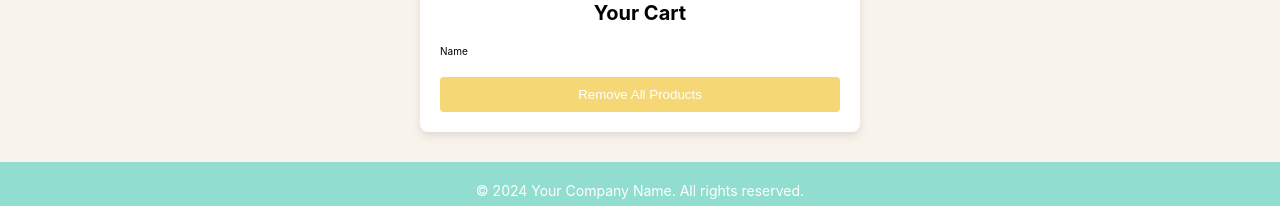
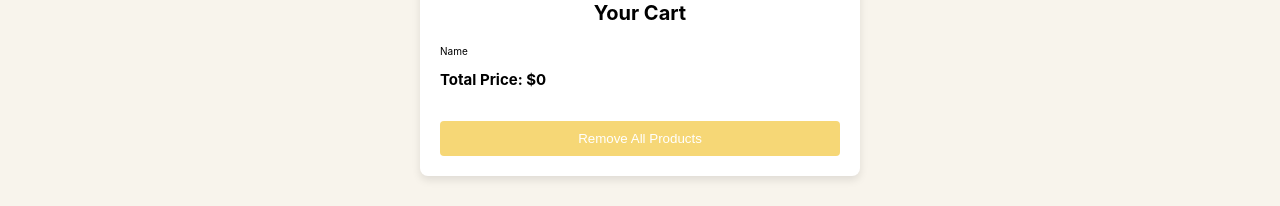
Before and after one commit to fatemeh-z7026/react-shopping-cart, a React (Create React App) app in the folder shoppingcart/: page / in a window 1280 px wide. Shown: the part 447-653 px from the top of the page. Built offline with nearby package versions, Linux system fonts and the light colour scheme.

Commit message:
update total price

```diff
--- a/shoppingcart/src/components/Shop/CartProducts/CartProducts.js
+++ b/shoppingcart/src/components/Shop/CartProducts/CartProducts.js
@@ -3,7 +3,6 @@ import "./CartProducts.css";
 import React, { Component } from "react";
 
 export default class CartProducts extends Component {
-
   render() {
     return (
       <div className="cart-container">
@@ -16,14 +15,20 @@ export default class CartProducts extends Component {
               <span className="item-price">{item.count}</span>
               <button
                 className="remove-item"
-                onClick={()=>this.props.removeCartItem(item.id)}
+                onClick={() => this.props.removeCartItem(item.id)}
               >
                 Remove
               </button>
             </li>
           ))}
         </ul>
-        <button className="remove-all" onClick={this.props.removeAllCartItem}>Remove All Products</button>
+        <div>
+        <h2>Total Price: ${this.props.calculateTotalPrice()}</h2>
+
+          <button className="remove-all" onClick={this.props.removeAllCartItem}>
+            Remove All Products
+          </button>
+        </div>
       </div>
     );
   }
--- a/shoppingcart/src/components/Shop/Shop.js
+++ b/shoppingcart/src/components/Shop/Shop.js
@@ -60,6 +60,7 @@ export default class Shop extends Component {
     this.addProductHandler = this.addProductHandler.bind(this);
     this.removeProductHandler = this.removeProductHandler.bind(this);
     this.removeAllProductHandler = this.removeAllProductHandler.bind(this);
+    this.calculateTotalPrice = this.calculateTotalPrice.bind(this);
   }
 
   addProductHandler(proId) {
@@ -94,6 +95,12 @@ export default class Shop extends Component {
       shoppingCart: [],
     });
   }
+
+  calculateTotalPrice() {
+    let totalPrice = 0;
+    this.state.shoppingCart.forEach((p) => (totalPrice += p.price * p.count));
+   return totalPrice;
+  }
   render() {
     return (
       <>
@@ -113,6 +120,7 @@ export default class Shop extends Component {
           {" "}
           <CartProducts
             addCartItem={this.state.shoppingCart}
+            calculateTotalPrice={this.calculateTotalPrice}
             removeCartItem={this.removeProductHandler}
             removeAllCartItem={this.removeAllProductHandler}
           />
```
